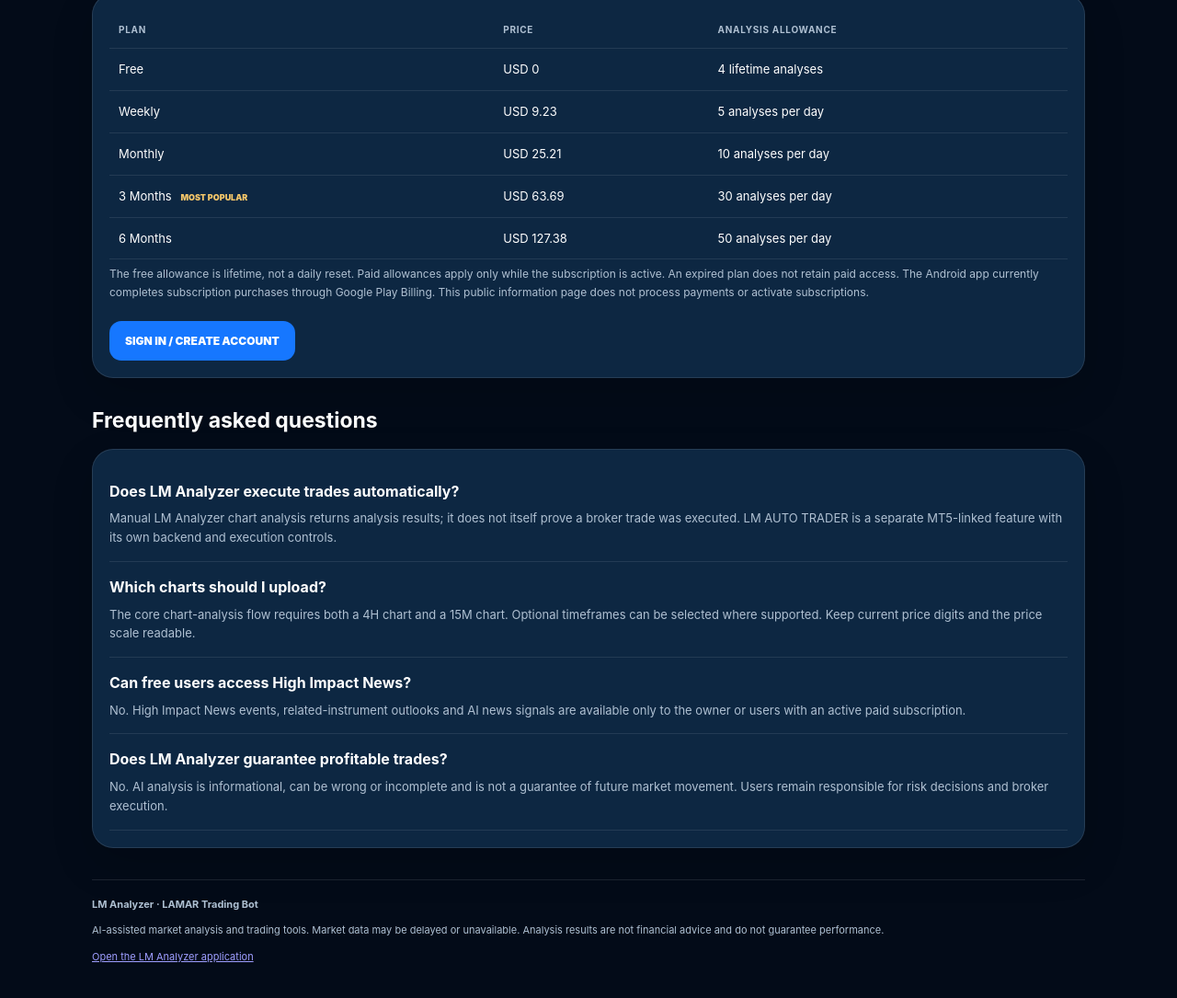
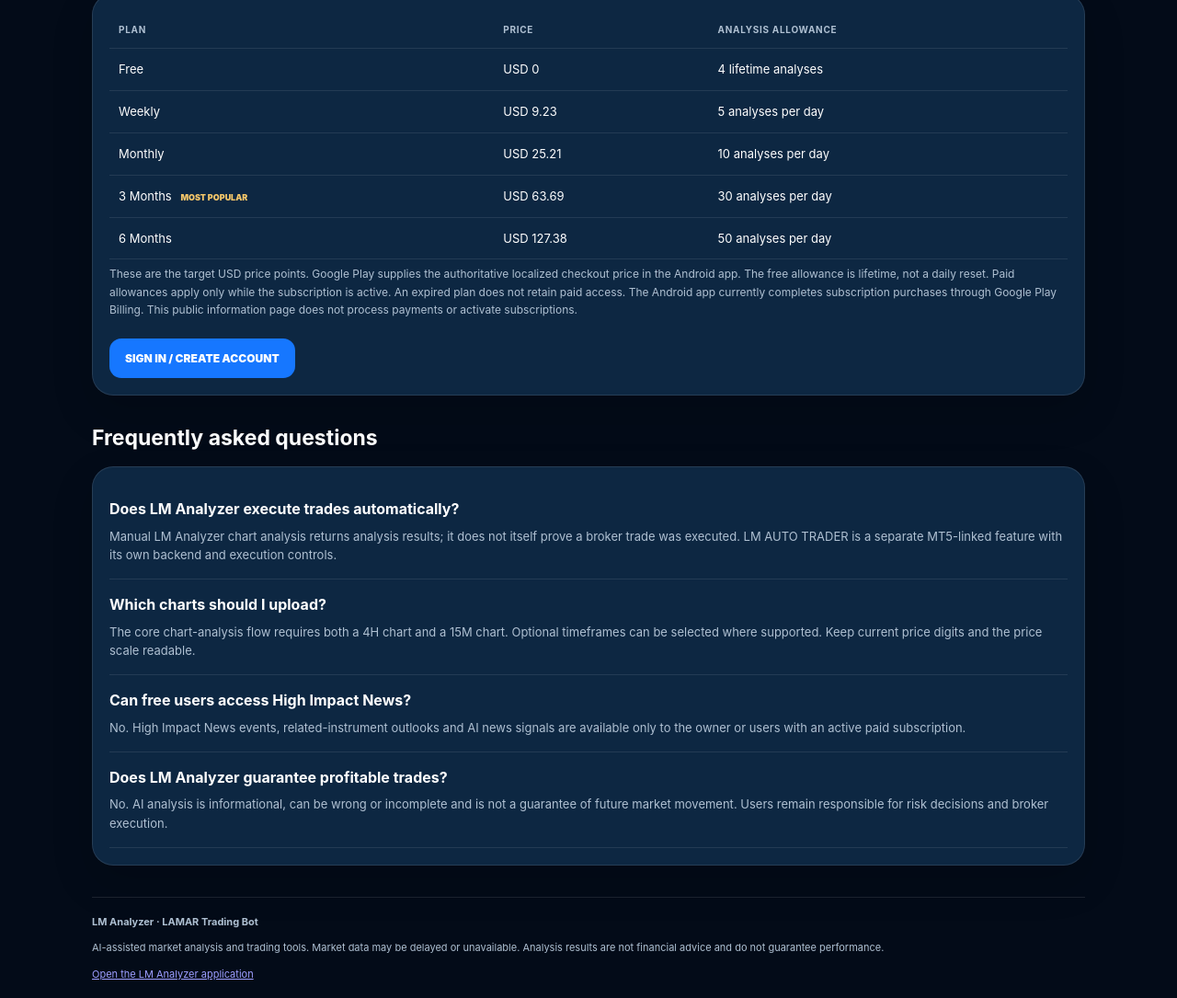
Before and after one commit to plentyley5-blip/lamar-trading-bot, a plain HTML site: page web/about/index.html in a window 1280 px wide. Shown: the part 975-2060 px from the top of the page at 92% size. Drawn offline with Linux system fonts and the light colour scheme.

Commit message:
Clarify published plan prices are target USD values

```diff
--- a/web/about/index.html
+++ b/web/about/index.html
@@ -60,7 +60,7 @@
 <tr><td>6 Months</td><td>USD 127.38</td><td>50 analyses per day</td></tr>
 </tbody>
 </table>
-<p class="fine">The free allowance is lifetime, not a daily reset. Paid allowances apply only while the subscription is active. An expired plan does not retain paid access. The Android app currently completes subscription purchases through Google Play Billing. This public information page does not process payments or activate subscriptions.</p>
+<p class="fine">These are the target USD price points. Google Play supplies the authoritative localized checkout price in the Android app. The free allowance is lifetime, not a daily reset. Paid allowances apply only while the subscription is active. An expired plan does not retain paid access. The Android app currently completes subscription purchases through Google Play Billing. This public information page does not process payments or activate subscriptions.</p>
 <div class="actions"><a class="btn" href="/">SIGN IN / CREATE ACCOUNT</a></div>
 </div>
 </section>
```
